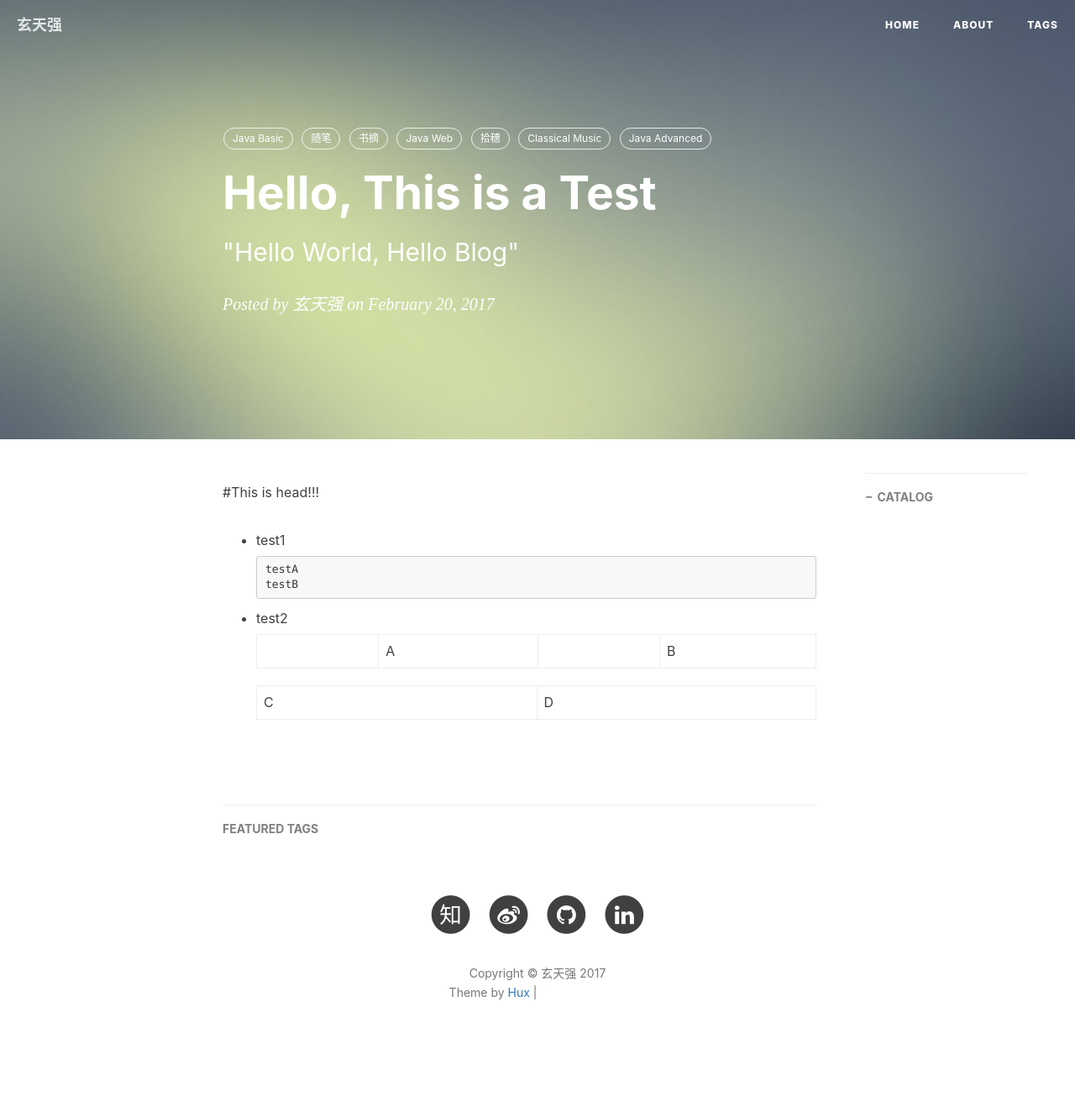
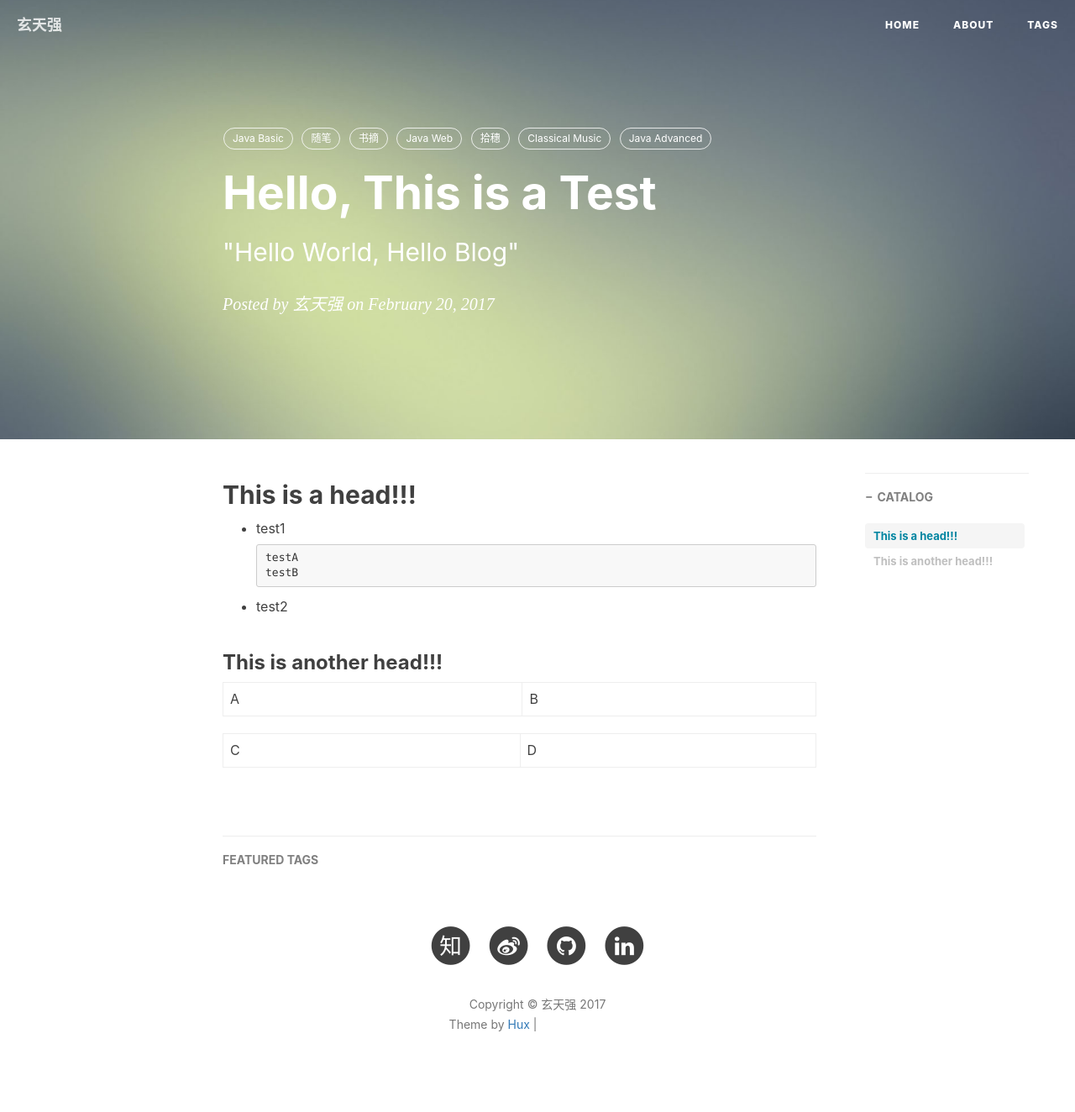
Before and after one commit to sophon250/sophon250.github.io, a Jekyll site: the page built from _posts/2017-02-20-post_template_xtq.md, in a window 1280 px wide. Shown: the whole page at 84% size. Built offline with Jekyll 4.4.1, drawn with Linux system fonts in a browser that asks for light colours; nearby versions of some CDN libraries; comment, search, counter and statistics services are not loaded; before the commit the page ends 1286 px from its top, so only the background shows below that; grey boxes are pictures that could not be loaded.

```diff
--- a/_layouts/keynote.html
+++ b/_layouts/keynote.html
@@ -46,7 +46,7 @@ layout: default
                         {% comment %} if page.subtitle {% endcomment %}
                         <h2 class="subheading">{{ page.subtitle }}</h2>
                         {% comment %} endif {% endcomment %}
-                        <span class="meta">Posted by {% if page.author %}{{ page.author }}{% else %}{{ site.title }}{% endif %} on {{ page.date | date: "%B %-d, %Y" }}</span>
+                        <span class="meta">Updated by {% if page.author %}{{ page.author }}{% else %}{{ site.title }}{% endif %} on {{ page.date | date: "%B %-d, %Y" }}</span>
                     </div>
                 </div>
             </div>
--- a/_posts/2017-02-20-post_template_xtq.md
+++ b/_posts/2017-02-20-post_template_xtq.md
@@ -17,7 +17,7 @@ tags:
 ---
 
 
-#This is head!!!
+## This is a head!!!
 
 *	test1
 
@@ -26,6 +26,8 @@ tags:
 
 *	test2
 
-	||	 A		||	B	|
+### This is another head!!!
 
-	|	 C		 |	D	|
+|	 A		 |	B	|
+
+|	 C		 |	D	|
```
Also changed, not shown: other parts of _posts/2017-02-20-post_template_xtq.md (+1 -1 lines).
